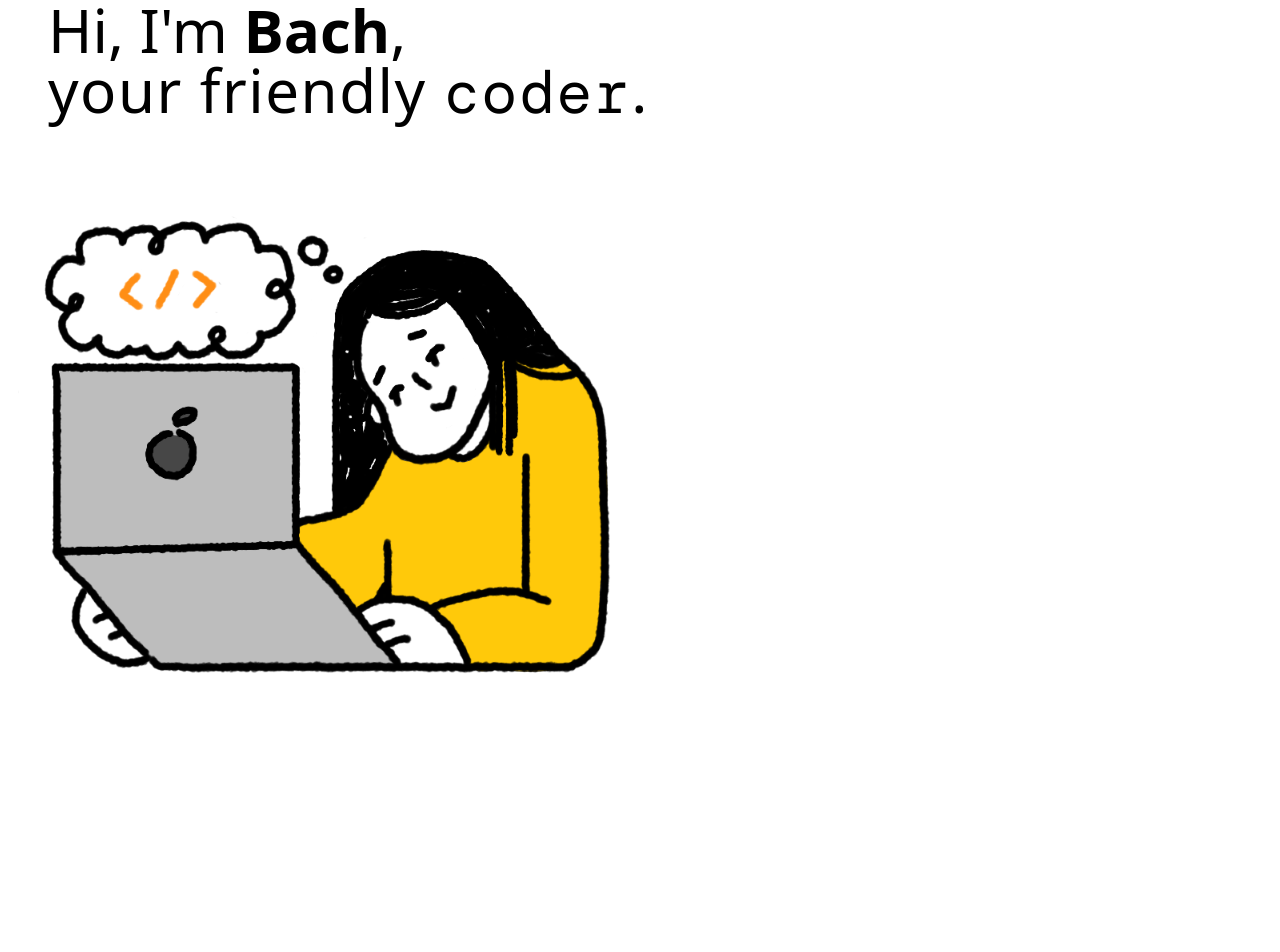
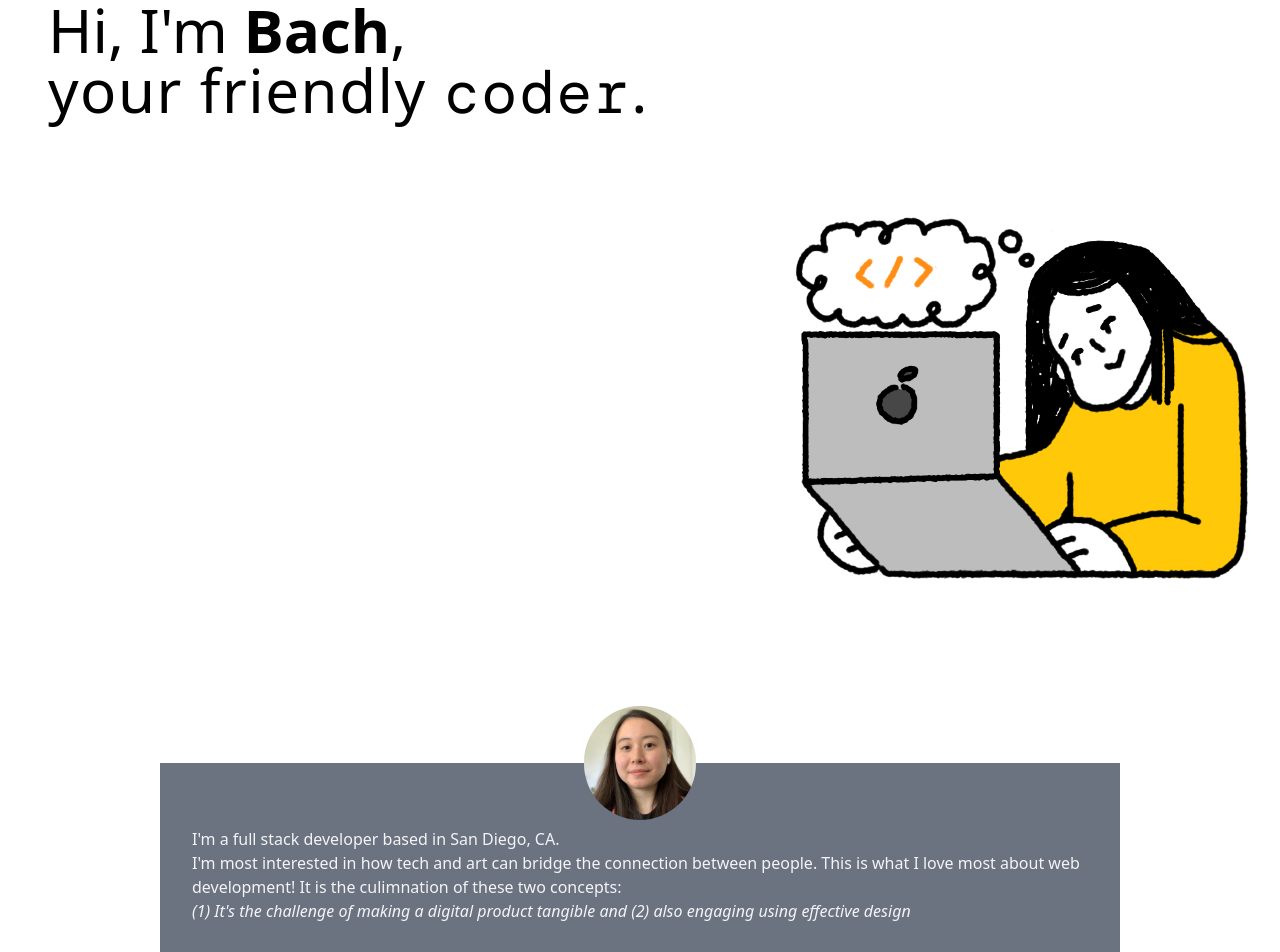
Before and after one commit to bndiep/portfolio, a React (Create React App) app: page / in a window 1280 px wide. Shown: the part 420-1372 px from the top of the page. Built offline with nearby package versions, Linux system fonts and the light colour scheme.

Commit message:
adjusts margins and paddings

```diff
--- a/src/App.js
+++ b/src/App.js
@@ -23,6 +23,7 @@ const App = () => {
             <img className="w-12 h-12" src={ stamp } alt="To Home"/>
           </div>
         </a>
+        {/* TODO: Download SVG of menu icons and use img tag instead */}
         <div className="mobile-menu" onClick={ handleClick }>
           {click ? (
             <button className="flex justify-center items-center md:hidden w-8 h-8">
@@ -33,7 +34,6 @@ const App = () => {
               <svg alt="Open navigation menu" className="fill-current text-white" xmlns="http://www.w3.org/2000/svg" viewBox="0 0 24 24"><path d="M24 6h-24v-4h24v4zm0 4h-24v4h24v-4zm0 8h-24v4h24v-4z"/></svg>
             </button>
           )}
-
         </div>
         <nav className={`absolute md:relative top-24 left-0 md:top-0 z-20 ${click ? "flex flex-col": "hidden md:flex"} md:flex-row md:space-x-6 font-semibold w-full md:w-auto bg-gray-800 shadow-md md:shadow-none p-6 pt-0 md:p-0`}>
           <a href="#top" className="block py-1 text-yellow-400 hover:underline" onClick={ closeMenu }>Home</a>
@@ -44,21 +44,23 @@ const App = () => {
         </nav>
       </header>
 
-      <div className=" my-24 sm:my-72">
-        <h1 className="px-12 w-100 text-6xl">
+      <div className="my-24 flex flex-col">
+        <h1 className="px-12 text-6xl md:pt-48">
           Hi, I'm <span className="font-bold">Bach</span>,
         </h1>
         <h1 className="px-12 w-100 text-6xl tracking-wide">
           your friendly <span className="tracking-wide font-mono">coder</span>.
         </h1>
-        <img className="py-20 mr-2 w-3/4 lg:w-1/2" src={ portrait } alt="Funky illustration of Bach using a laptop"/>
+        <div className="flex justify-center md:justify-end">
+          <img className="py-20 mr-2 w-96 md:w-2/5" src={ portrait } alt="Funky illustration of Bach using a laptop"/>
+        </div>
       </div>
 
       <div className="flex justify-center items-center static">
           <img className="w-28 rounded rounded-full absolute" src={ profile } alt="self portrait of Bach Diep" />
       </div>
 
-      <div className="mx-8 p-8 pt-16 bg-gray-500 text-gray-100 lg:mx-16">
+      <div className="mx-8 p-8 pt-16 bg-gray-500 text-gray-100 md:mb-20 md:mx-20 lg:mx-40">
         <p>
           I'm a full stack developer based in San Diego, CA.
         </p>
@@ -68,7 +70,7 @@ const App = () => {
         </p>
         <p className="italic">
           (1) It's the challenge of making a digital product tangible and (2) also engaging using effective design
-          </p>
+        </p>
       </div>
 
       <div className="px-8 p-4 flex justify-around">
@@ -230,4 +232,4 @@ const App = () => {
   )
 }
 
-export default App;
+export default App
```
